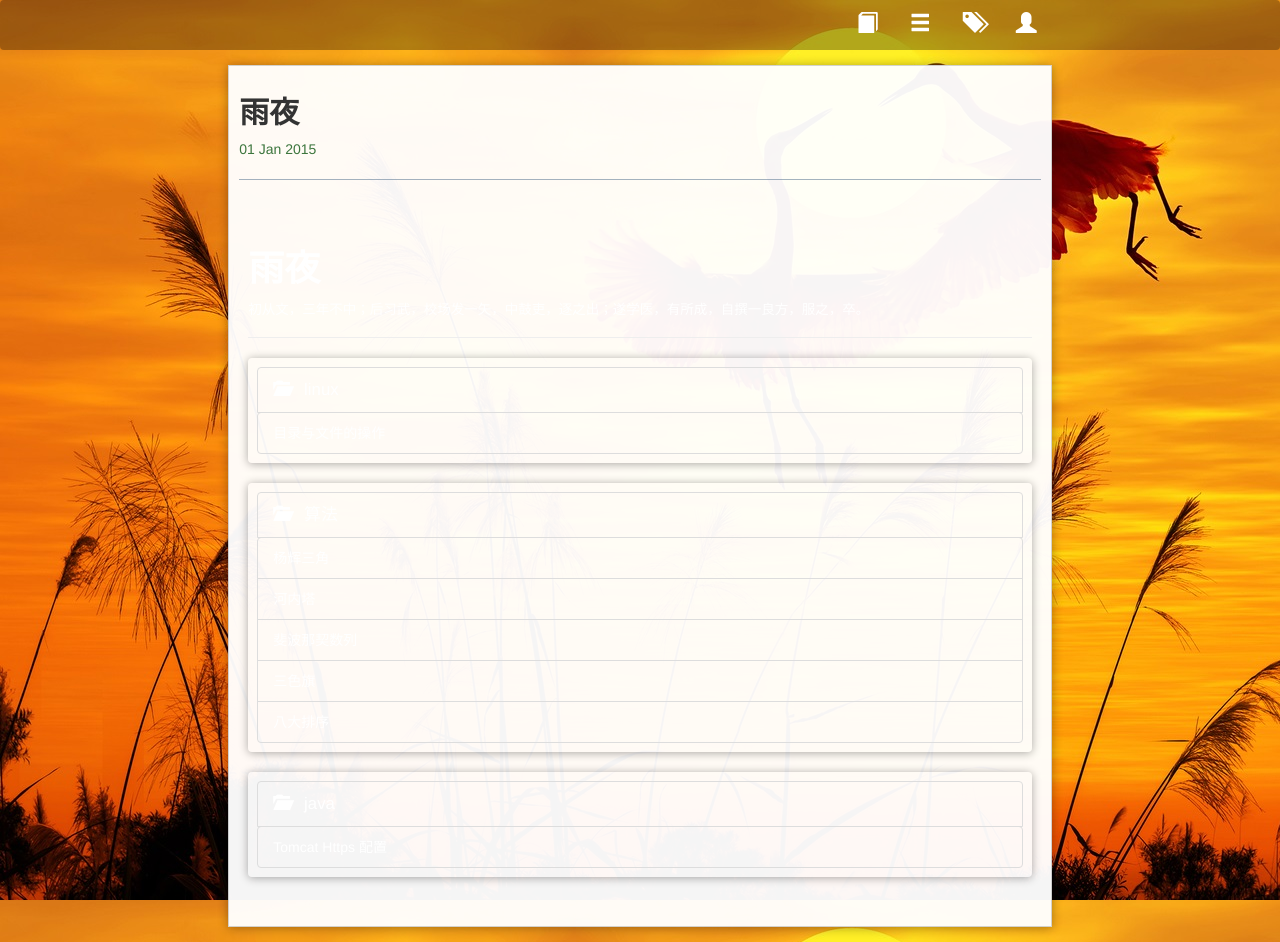
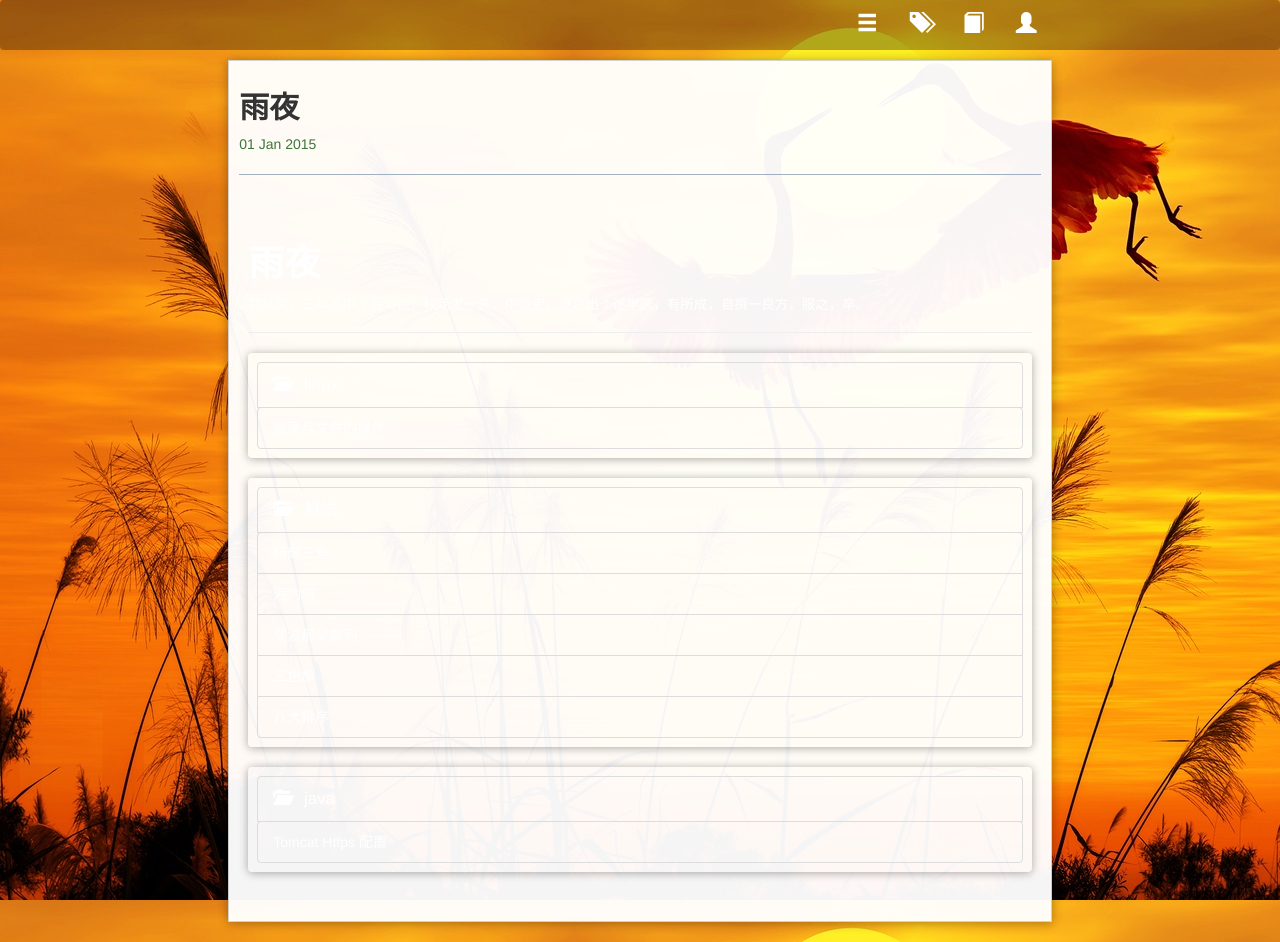
Before and after one commit to bit-ranger/blog, a Jekyll site: the page built from index.html, in a window 1280 px wide and 942 px high. Built offline with Jekyll 4.4.1, drawn with Linux system fonts in a browser that asks for light colours; nearby versions of some CDN libraries; Markdown is read by kramdown in place of the engine named in the settings.

Commit message:
翻页按钮

```diff
--- a/_layouts/default.html
+++ b/_layouts/default.html
@@ -24,10 +24,10 @@
                 <div class="container-fluid">
                     <div class="row">
                         <ul class="nav nav-pills hidden-xs pull-right" >
-                            <li role="presentation"><a href="#" title="Archive" class="font-md text-white"><span class='glyphicon glyphicon-book'></span></a></li>
-                            <li role="presentation"><a href="/" title="Categories" class="font-md text-white"><span class='glyphicon glyphicon-menu-hamburger'></span></a></li>
-                            <li role="presentation"><a href="#" title="Tags" class="font-md text-white"><span class='glyphicon glyphicon-tags'></span></a></li>
-                            <li role="presentation"><a href="#" title="About" class="font-md text-white"><span class='glyphicon glyphicon-user'></span></a></li>
+                            <li role="presentation"><a href="/" title="Categories" class="font-md title"><span class='glyphicon glyphicon-menu-hamburger'></span></a></li>
+                            <li role="presentation"><a href="#" title="Tags" class="font-md title"><span class='glyphicon glyphicon-tags'></span></a></li>
+                            <li role="presentation"><a href="#" title="Archive" class="font-md title"><span class='glyphicon glyphicon-book'></span></a></li>
+                            <li role="presentation"><a href="#" title="About" class="font-md title"><span class='glyphicon glyphicon-user'></span></a></li>
                         </ul>
                     </div>
                 </div>
@@ -42,27 +42,33 @@
 <!-- >> 顶部导航条,手机屏幕不显示 -->
 <div class="container-fluid">
     <div class="row">
-        <div class="col-lg-8 col-lg-offset-2 col-md-10 col-md-offset-1 col-sm-10 col-sm-offset-1">
+        <div class="col-lg-8 col-lg-offset-2 col-md-10 col-md-offset-1 col-sm-10 col-sm-offset-1 overspread">
             <!-- << 只在手机端显示的菜单 -->
-            <div class="hidden-lg hidden-md hidden-sm text-white">
-                <a href="#" class="btn glyphicon glyphicon-option-vertical font-md fixed-right-top text-white" data-toggle="collapse" data-target="#nav-collapse"></a>
+            <div class="hidden-lg hidden-md hidden-sm">
+                <a href="#" class="btn glyphicon glyphicon-option-vertical font-md fixed-right-top" data-toggle="collapse" data-target="#nav-collapse"></a>
                 <div id="nav-collapse" class="collapse">
                 　　<div class="container-fluid">
                 　　    <div class="row">
-                            <a href="#" title="Archive" class="col-xs-3 text-center font-lg text-white"><span class='glyphicon glyphicon-book'></span></a>
-                            <a href="/" title="Categories" class="col-xs-3 text-center font-lg text-white"><span class='glyphicon glyphicon-menu-hamburger'></span></a>
-                            <a href="#" title="Tags" class="col-xs-3 text-center  font-lg text-white"><span class='glyphicon glyphicon-tags'></span></a>
-                            <a href="#" title="About" class="col-xs-3 text-center  font-lg text-white"><span class='glyphicon glyphicon-user'></span></a>
+                            <a href="#" title="About" class="col-xs-3 text-center  font-lg title"><span class='glyphicon glyphicon-user'></span></a>
+                            <a href="#" title="Archive" class="col-xs-3 text-center font-lg title"><span class='glyphicon glyphicon-book'></span></a>
+                            <a href="#" title="Tags" class="col-xs-3 text-center  font-lg title"><span class='glyphicon glyphicon-tags'></span></a>
+                            <a href="/" title="Categories" class="col-xs-3 text-center font-lg title"><span class='glyphicon glyphicon-menu-hamburger'></span></a>
                         </div>
                     </div>
                 </div>
             </div>
             <!-- >> 只在手机端显示的菜单 -->
-            <div class="wrapper {% if page.url == "/index.html" %}clear-background{% endif %}">
+            <div class="wrapper {% if page.url == '/index.html' %}clear-background{% endif %}">
                 {% if page.url != "/index.html" %}
                     <h2>{{page.title}}</h2>
                     <span class="text-success">{{ page.date | date_to_string }}</span>
                     <hr>
+                    {% if page.next.url != null and page.next.url != '' %}
+                        <a href="{{ page.next.url }}" class="btn glyphicon glyphicon-menu-left circular-corner fixed-left title"></a>
+                    {% endif %}
+                    {% if page.previous.url != null and page.previous.url != '' %}
+                        <a href="{{ page.previous.url }}" class="btn glyphicon glyphicon-menu-right circular-corner fixed-right title"></a>
+                    {% endif %}
                 {% endif %}
                 {{ content }}
             </div>
--- a/css/style.css
+++ b/css/style.css
@@ -13,11 +13,22 @@
 .fixed-right-top{
     position: fixed;
     right: 0;
-    z-index: 9999;
+    z-index: 999;
+}
+.fixed-right{
+    position: fixed;
+    right: 0;
+    top:50%;
+    z-index: 999;
+}
+.fixed-left{
+    position: fixed;
+    left: 0;
+    top:50%;
+    z-index: 999;
 }
 .wrapper {
     padding: 10px 10px 20px 10px;
-    margin: 5px 0 15px;
     background-color: rgba(255,255,255,0.96);
     border: 1px solid rgba(0,0,0,0.16667);
     box-shadow: 0 1px 10px rgba(0,0,0,0.33333);
@@ -38,21 +49,30 @@
     position:fixed;
     z-index:-999;
 }
- /*当屏幕尺寸大于600px时,加载图片*/
-@media screen and (min-width: 768px) {
-  .fixed-background {
-    background-image: url(/css/background-img.jpg);
-  }
-}
-
 .clear-background {
     background: none;
 }
 .shadow {
     box-shadow: 0 1px 10px rgba(0,0,0,0.33333);
 }
-.text-white{
+.text{
     color:#fff;
+}
+.title{
+    color:#fff;
+}
+
+
+/****  response  ****/
+@media screen and (min-width: 768px) {
+    .fixed-background {
+        background-image: url(/css/background-img.jpg);
+    }
+}
+@media screen and (max-width: 768px) {
+    .overspread{
+        padding: 0px 0px 0px 0px;
+    }
 }
 
 
--- a/index.html
+++ b/index.html
@@ -6,15 +6,15 @@
 
 <div class="well-sm">
     <div class="page-header">
-        <h1 class="text-white">{{ page.title }}</h1>
-        <h4><small class="text-white">{{ site.desc }}</small></h4>
+        <h1 class="title">{{ page.title }}</h1>
+        <h4><small class="text">{{ site.desc }}</small></h4>
     </div>
     {% for category in site.categories %}
     <div class="list-group well-sm shadow" id="{{ category | first }}">
-        <a href="#collapse-{{ category | first }}" data-toggle="collapse"  class="list-group-item clear-background font-sm text-white"><span class="glyphicon glyphicon-folder-open"></span> &nbsp;&nbsp;{{ category | first }}</a>
+        <a href="#collapse-{{ category | first }}" data-toggle="collapse"  class="list-group-item clear-background font-sm title"><span class="glyphicon glyphicon-folder-open"></span> &nbsp;&nbsp;{{ category | first }}</a>
         <div id="collapse-{{ category | first }}" class="collapse in">
             {% for post in category.last %}
-            <a class="list-group-item clear-background  text-white" href="{{ post.url }}" target="_blank">{{ post.title }}</a>
+            <a class="list-group-item clear-background text" href="{{ post.url }}" target="_blank">{{ post.title }}</a>
             {% endfor %}
         </div>
     </div>
```
Lines whose indentation alone changed are shown as unchanged.
